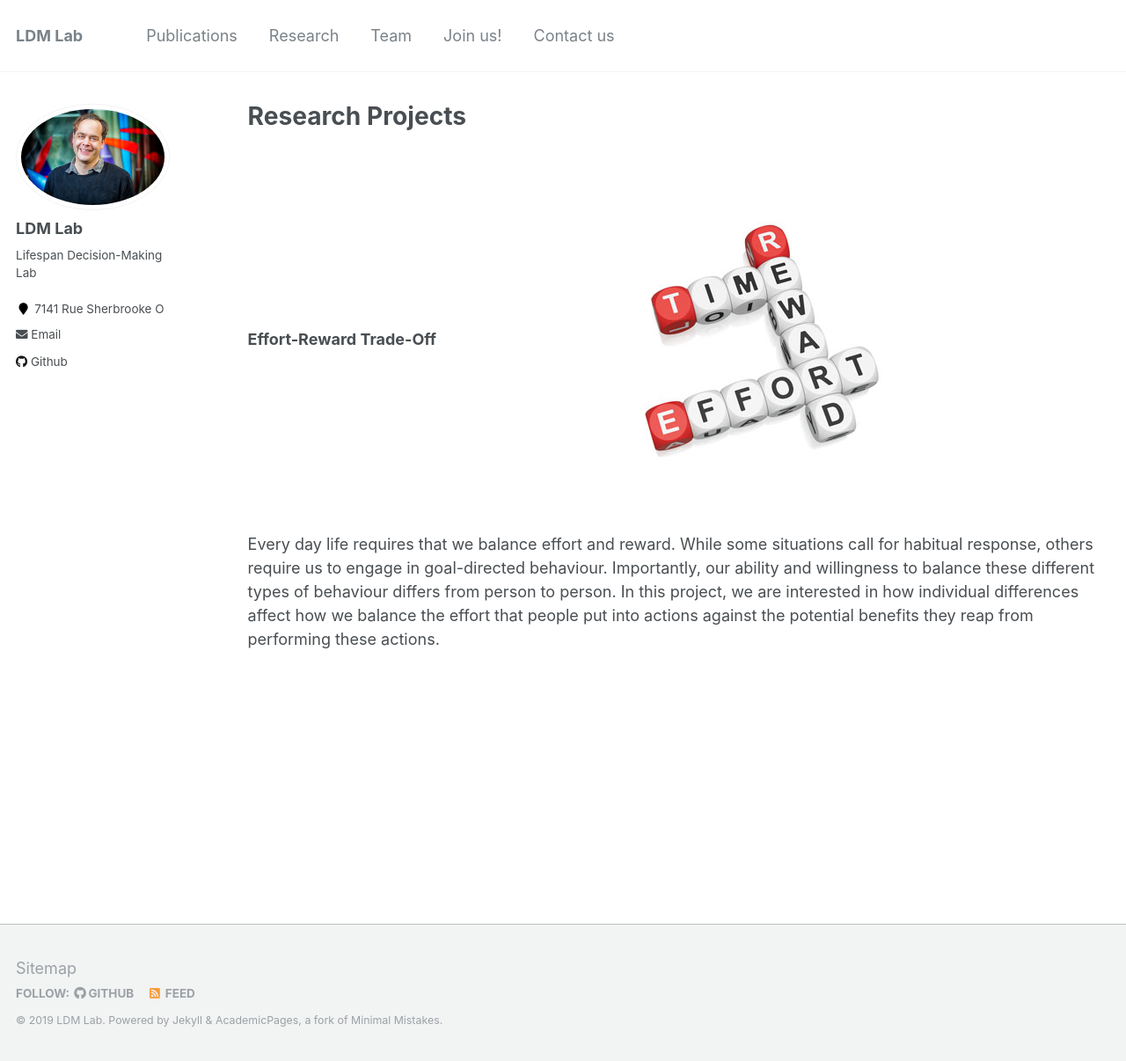
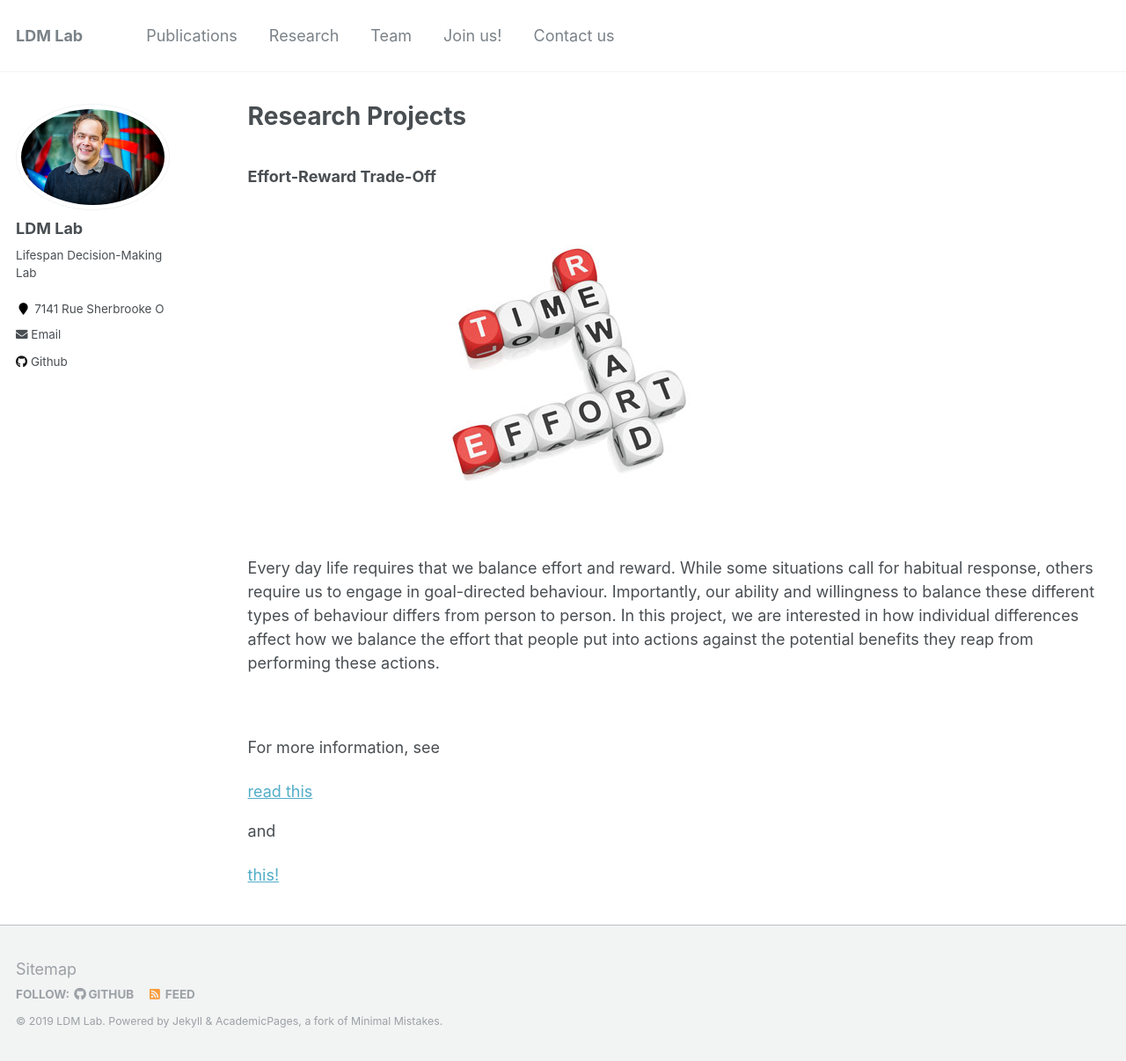
Before and after one commit to seandamiandevine/LDMLab.github.io, a Jekyll site: the page built from _pages/talks.html, in a window 1280 px wide and 1206 px high. Shown: the whole window at 88% size. Built offline with Jekyll 4.4.1, drawn with Linux system fonts in a browser that asks for light colours.

Commit message:
Update talks.html

```diff
--- a/_pages/talks.html
+++ b/_pages/talks.html
@@ -5,10 +5,13 @@ permalink: /research/
 author_profile: true
 ---
 <br>
-<strong>Effort-Reward Trade-Off</strong>
+<strong>Effort-Reward Trade-Off</strong><br>
 <img src='/images/time-reward-effort.jpg'>
 <br>
 <p>Every day life requires that we balance effort and reward. While some situations call for habitual response, others require us
 to engage in goal-directed behaviour. Importantly, our ability and willingness to balance these different types of behaviour
 differs from person to person. In this project, we are interested in how individual differences affect how we balance the
 effort that people put into actions against the potential benefits they reap from performing these actions. </p>
+<br>
+<p> For more information, see </p><a href="https://journals.sagepub.com/doi/10.1177/0956797617708288">read this</a> <p> and</p>
+<a href = "https://www.sciencedirect.com/science/article/pii/S0010027717303062"> this!</a>
```
